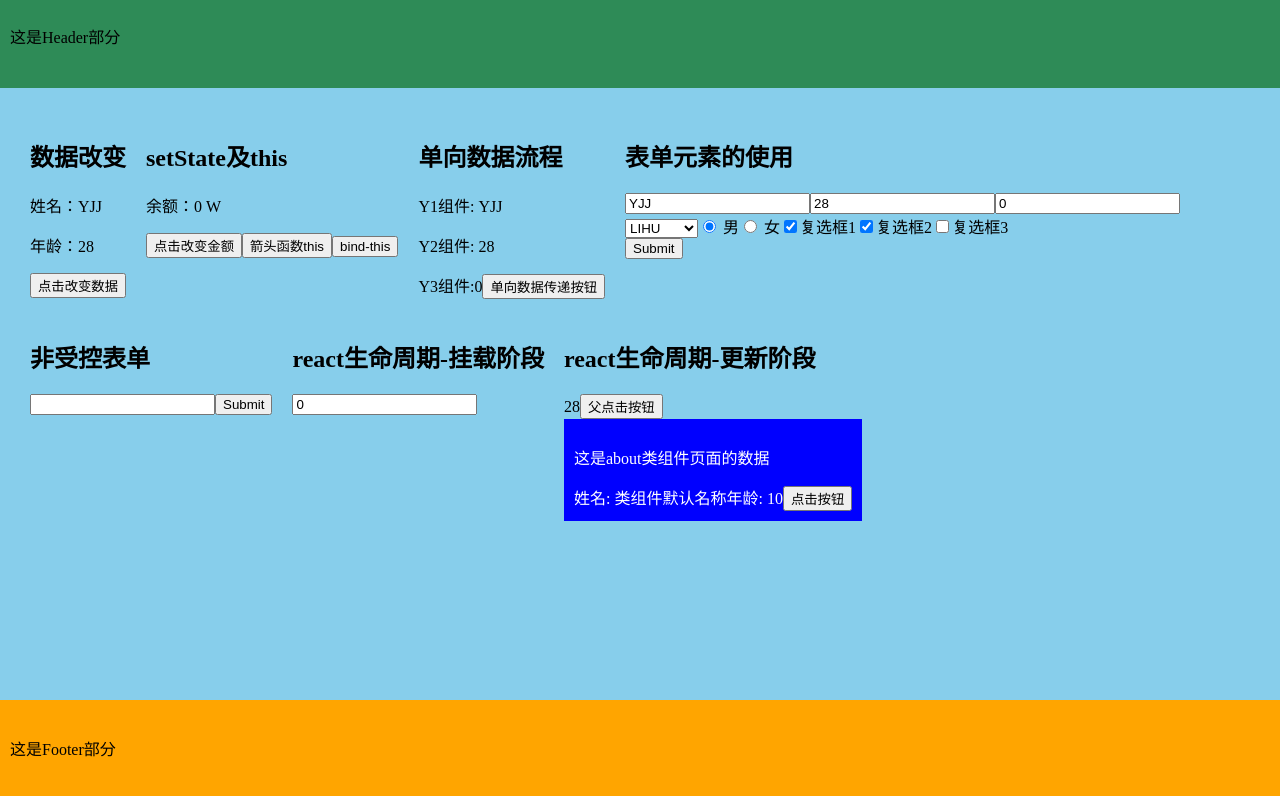
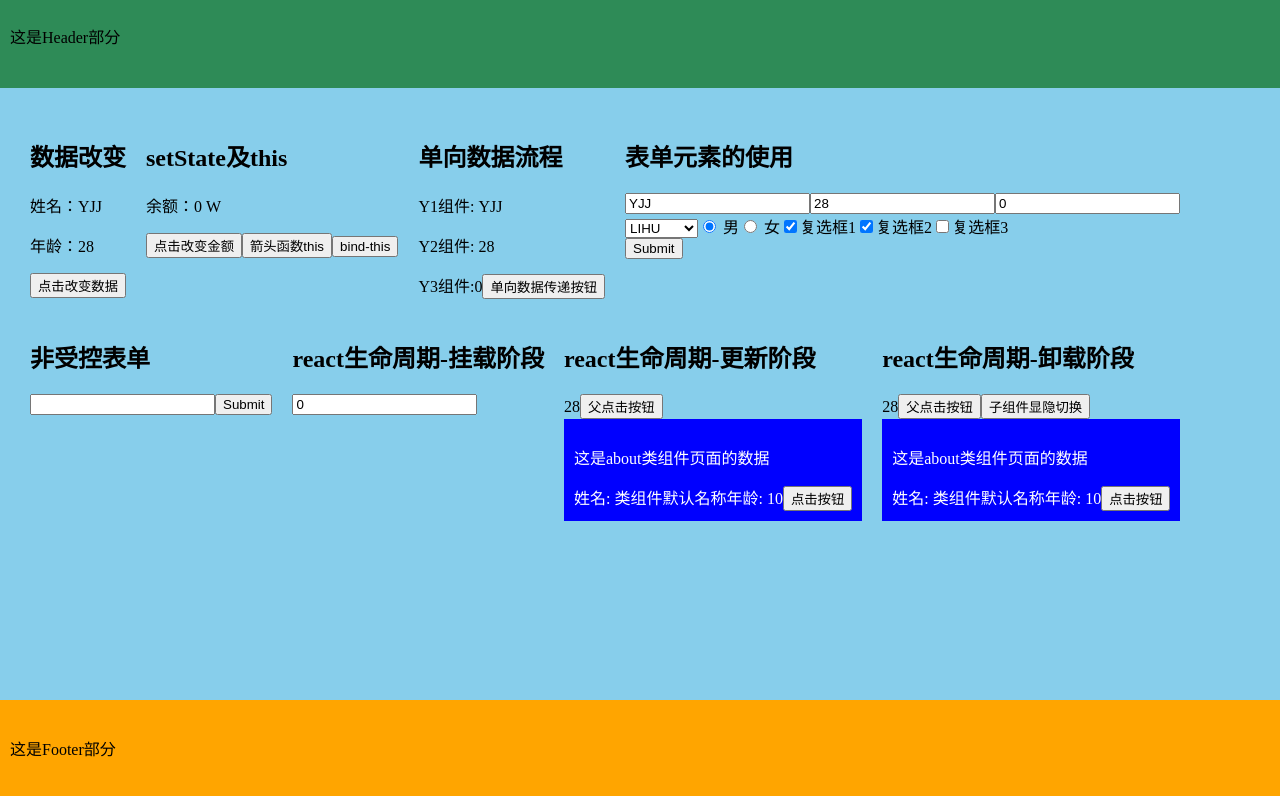
Before and after one commit to jiao-yangIT/react-pro, a React (Create React App) app: page / in a window 1280 px wide. Shown: the top 796 px of the page. Built offline with nearby package versions, Linux system fonts and the light colour scheme.

Commit message:
feat: 生命周期-卸载组件

```diff
--- a/src/About.js
+++ b/src/About.js
@@ -36,6 +36,16 @@ class About extends PureComponent{
     //     }
     //     return true
     // }
+
+    foo = ()=> {
+        console.log('about组件的click事件')
+    }
+    componentDidMount() {
+        window.addEventListener('click', this.foo)
+    }
+    componentWillUnmount() {
+        window.removeEventListener('click', this.foo)
+    }
 }
 
 export default About
--- a/src/components/Home.js
+++ b/src/components/Home.js
@@ -21,6 +21,7 @@ class Home extends Component {
         checkedValue: [],
         radioValue: 'man',
         dataSource: [],
+        isShow: true,
     }
 
     handleClick = async ()=> {
@@ -201,6 +202,16 @@ class Home extends Component {
                             {this.state.age}<button onClick={()=> { this.setState({age: this.state.age + 1})}}>父点击按钮</button>
                             <About />
                         </div>
+                        <div>
+                            {/*组件卸载阶段-将组件从DOM中删除*/}
+                            {/*生命周期方法
+                                componentWillUnMount
+                             */}
+                            <h2>react生命周期-卸载阶段</h2>
+                            {this.state.age}<button onClick={()=> { this.setState({age: this.state.age + 1})}}>父点击按钮</button>
+                            <button onClick={()=> { this.setState({isShow: !this.state.isShow})}}>子组件显隐切换</button>
+                            {this.state.isShow && <About />}
+                        </div>
                     </div>
                 </Layout>
             </>
```
